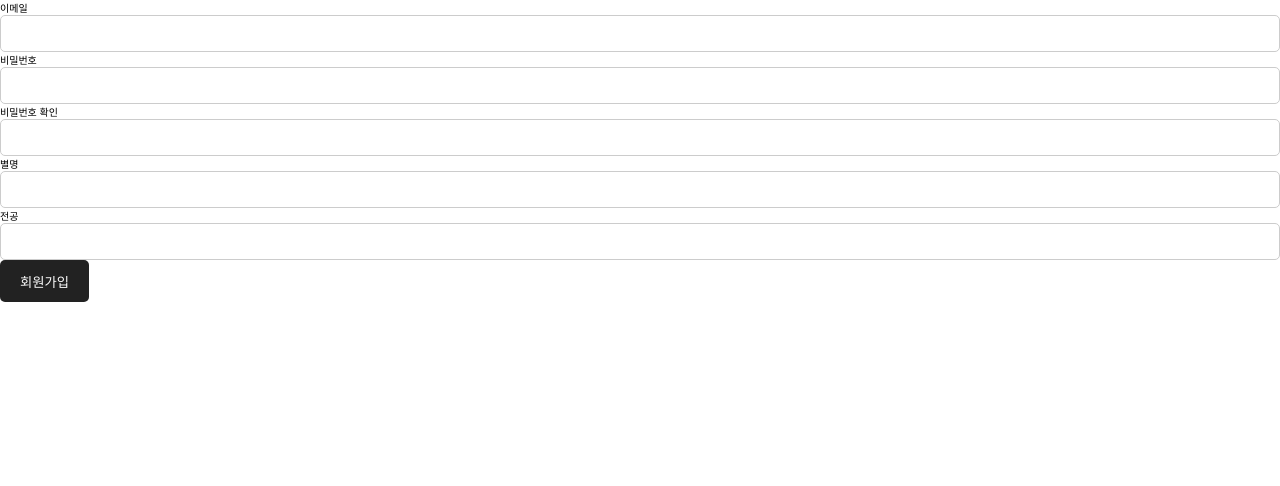
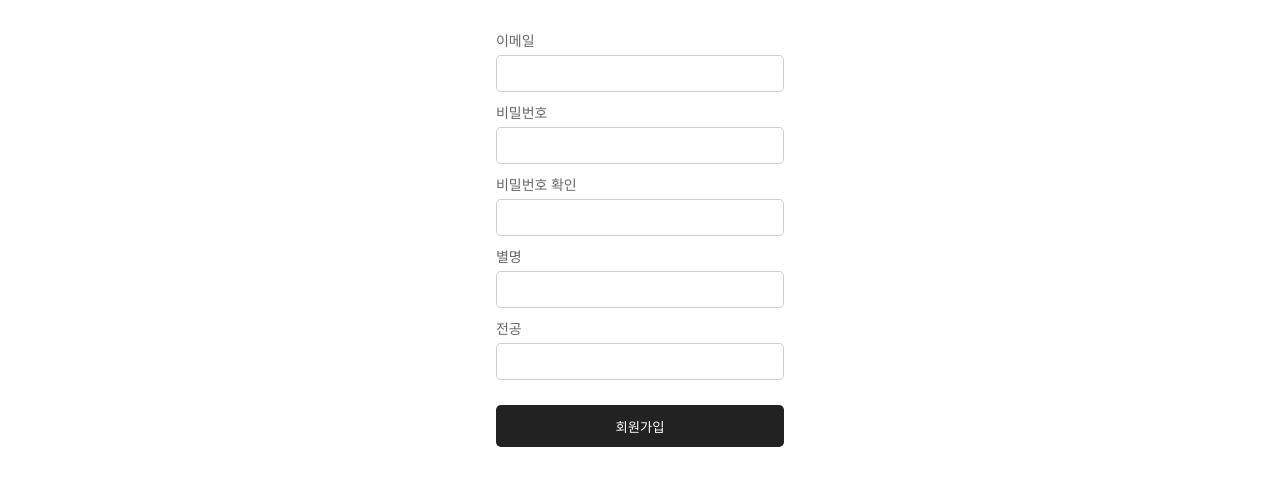
Before and after one commit to import-H/frontend, a React (Create React App) app: page / in a window 1280 px wide. Shown: the top 486 px of the page. Built offline with nearby package versions, Linux system fonts and the light colour scheme.

Commit message:
GlobalStyle ' 오류 수정
"Noto Sans KR' 로 되어있어 폰트 설정을 못받음

```diff
--- a/src/Styles/Globalstyle.js
+++ b/src/Styles/Globalstyle.js
@@ -15,7 +15,7 @@ const GlobalStyle = createGlobalStyle`
     }
     html, body{
         font-size: 10px; // 1rem = 10px
-        font-family: 'Poppins', "Noto Sans KR' , sans-serif;
+        font-family: 'Poppins', 'Noto Sans KR' , 'sans-serif';
         color: #333;
     }
 `;
```
